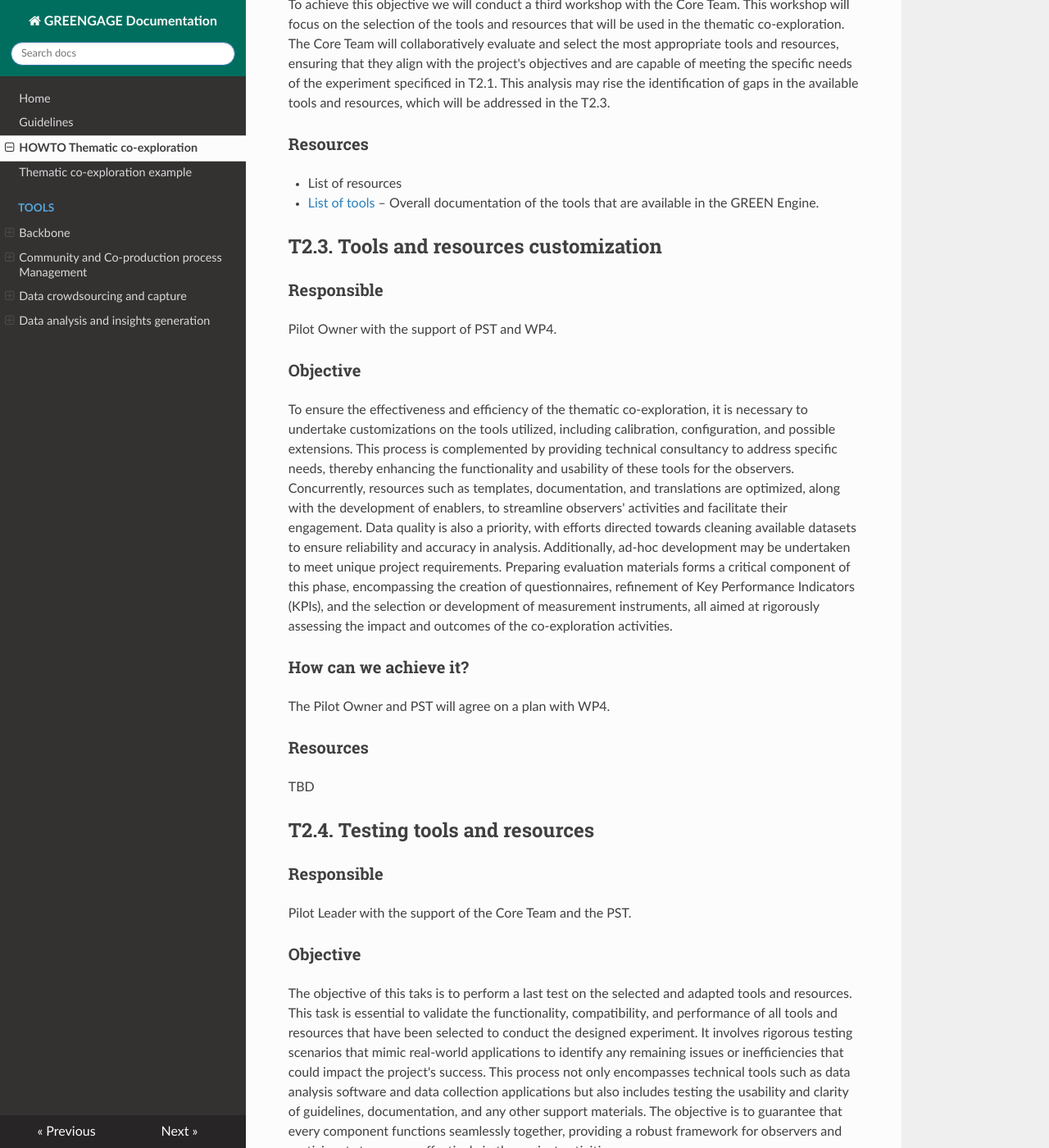
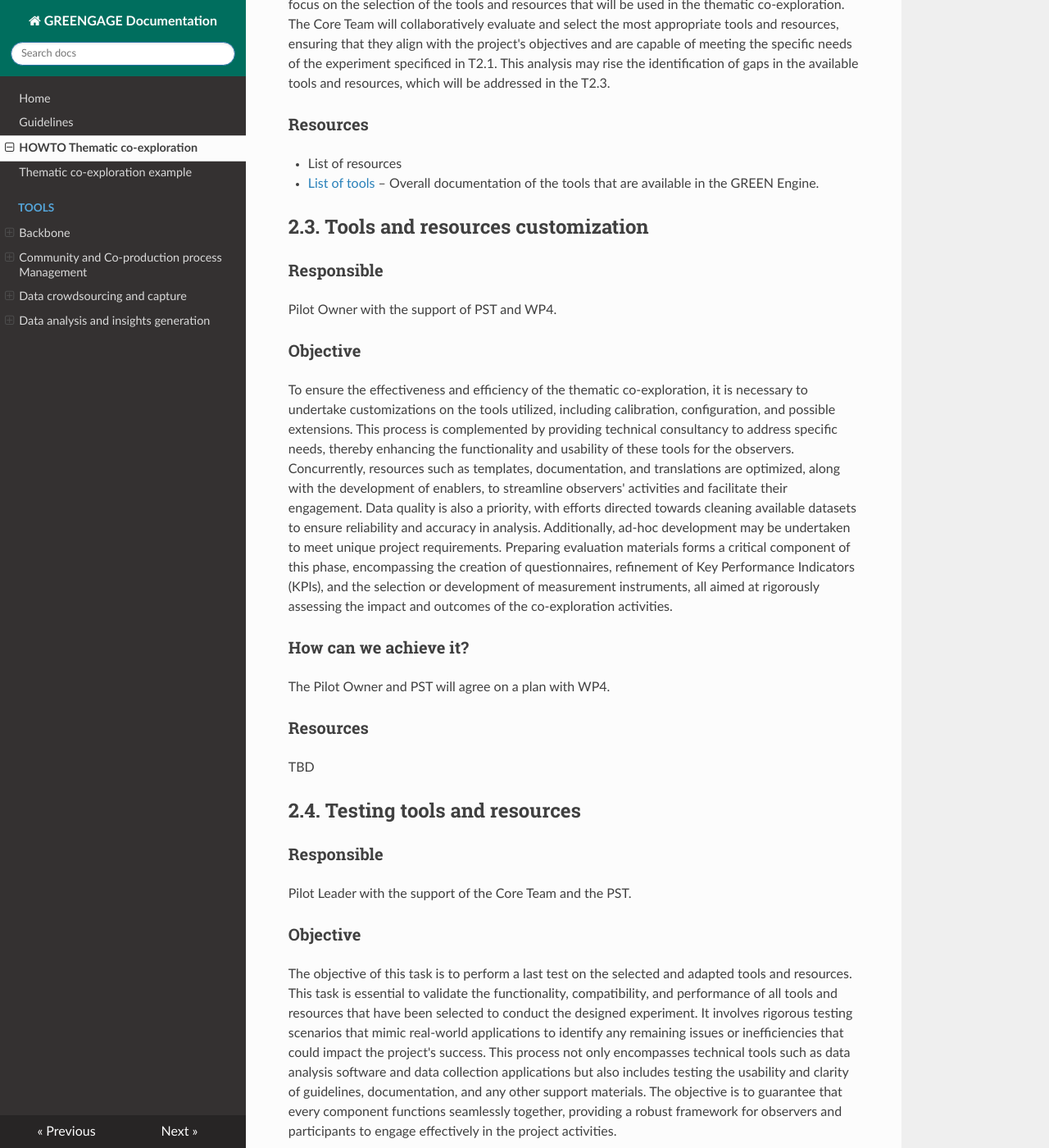
Before and after one commit to Greengage-project/Documentation, an MkDocs documentation site: the page built from docs/HOWTO Thematic co-explorations.md, in a window 1280 px wide and 1400 px high, scrolled down 9466 px. Shown: the whole window at 82% size. Built offline with MkDocs 1.6.1, drawn with Linux system fonts in a browser that asks for light colours; nearby versions of some CDN libraries; some of the changed text lies outside the part shown.

Commit message:
Minor errors

```diff
--- a/docs/HOWTO Thematic co-explorations.md
+++ b/docs/HOWTO Thematic co-explorations.md
@@ -13,8 +13,8 @@ There are four main phases that the thematic co-exploration might cover. Probabl
 
 
 - [**Phase 1: Preparing**](#phase1)
-    - [T1.1 Theme Selection](#task1.1)
-    - [T1.2 Internal (Pilot Owner) training & preparing](#task1.2)
+    - [1.1 Theme Selection](#task1.1)
+    - [1.2 Internal (Pilot Owner) training & preparing](#task1.2)
     - [1.3 Core Team Onboarding](#task1.3)
     - [1.4 Training of the core team](#task1.4)
 - [**Phase 2: Designing**](#phase2)
@@ -38,7 +38,7 @@ There are four main phases that the thematic co-exploration might cover. Probabl
 
 
 
-## T1.1. Theme Selection <a name="task1.1"></a>
+## 1.1. Theme Selection <a name="task1.1"></a>
 
 ### Responsible
 Pilot owner and PST members.
@@ -117,7 +117,7 @@ Pilot owners with the support of the PST.
 
 ### Objective
 
-The objectives of this tasks is to empower pilot owners with a deep understanding of the capabilities and resources provided by the GREEN Engine, facilitating the strategic planning and execution of thematic co-explorations. A key goal is to compile a comprehensive and organized inventory of datasets relevant to the thematic area of exploration. This inventory will not only catalog existing datasets but also identify critical data gaps that cannot be filled by existing resources. Addressing these gaps is crucial for the thorough examination of the thematic area and for generating actionable insights. To fill these gaps, the strategy includes mobilizing citizen participation in data gathering campaigns. By leveraging the collective effort and unique perspectives of citizens, the initiative aims to enrich the dataset inventory with valuable, real-world data.
+The objectives of this task is to empower pilot owners with a deep understanding of the capabilities and resources provided by the GREEN Engine, facilitating the strategic planning and execution of thematic co-explorations. A key goal is to compile a comprehensive and organized inventory of datasets relevant to the thematic area of exploration. This inventory will not only catalog existing datasets but also identify critical data gaps that cannot be filled by existing resources. Addressing these gaps is crucial for the thorough examination of the thematic area and for generating actionable insights. To fill these gaps, the strategy includes mobilizing citizen participation in data gathering campaigns. By leveraging the collective effort and unique perspectives of citizens, the initiative aims to enrich the dataset inventory with valuable, real-world data.
 
 
 
@@ -256,9 +256,7 @@ Training materials for the following topics have been made ready by the project
 
 # Phase 2: Designing <a name="phase2"></a>
 
-
-
-## T2.1. Experiment specification <a name="task2.1"></a>
+## 2.1. Experiment specification <a name="task2.1"></a>
 
 
 
@@ -314,7 +312,7 @@ Furthermore, a new co-production process will be set up in GREENGAGE Collaborati
 
 
 
-## T2.2. Tools and resources selection <a name="task2.2"></a>
+## 2.2. Tools and resources selection <a name="task2.2"></a>
 
 
 
@@ -344,7 +342,7 @@ To achieve this objective we will conduct a third workshop with the Core Team. T
 
 
 
-## T2.3. Tools and resources customization <a name="task2.3"></a>
+## 2.3. Tools and resources customization <a name="task2.3"></a>
 
 
 
@@ -372,7 +370,7 @@ TBD
 
 
 
-## T2.4. Testing tools and resources <a name="task2.4"></a>
+## 2.4. Testing tools and resources <a name="task2.4"></a>
 
 
 
@@ -384,7 +382,7 @@ Pilot Leader with the support of the Core Team and the PST.
 
 ### Objective
 
-The objective of this taks is to perform a last test on the selected and adapted tools and resources. This task is essential to validate the functionality, compatibility, and performance of all tools and resources that have been selected to conduct the designed experiment. It involves rigorous testing scenarios that mimic real-world applications to identify any remaining issues or inefficiencies that could impact the project's success. This process not only encompasses technical tools such as data analysis software and data collection applications but also includes testing the usability and clarity of guidelines, documentation, and any other support materials. The objective is to guarantee that every component functions seamlessly together, providing a robust framework for observers and participants to engage effectively in the project activities.
+The objective of this task is to perform a last test on the selected and adapted tools and resources. This task is essential to validate the functionality, compatibility, and performance of all tools and resources that have been selected to conduct the designed experiment. It involves rigorous testing scenarios that mimic real-world applications to identify any remaining issues or inefficiencies that could impact the project's success. This process not only encompasses technical tools such as data analysis software and data collection applications but also includes testing the usability and clarity of guidelines, documentation, and any other support materials. The objective is to guarantee that every component functions seamlessly together, providing a robust framework for observers and participants to engage effectively in the project activities.
 
 
 
```
Also changed, not shown: other parts of docs/HOWTO Thematic co-explorations.md (+11 -25 lines).
